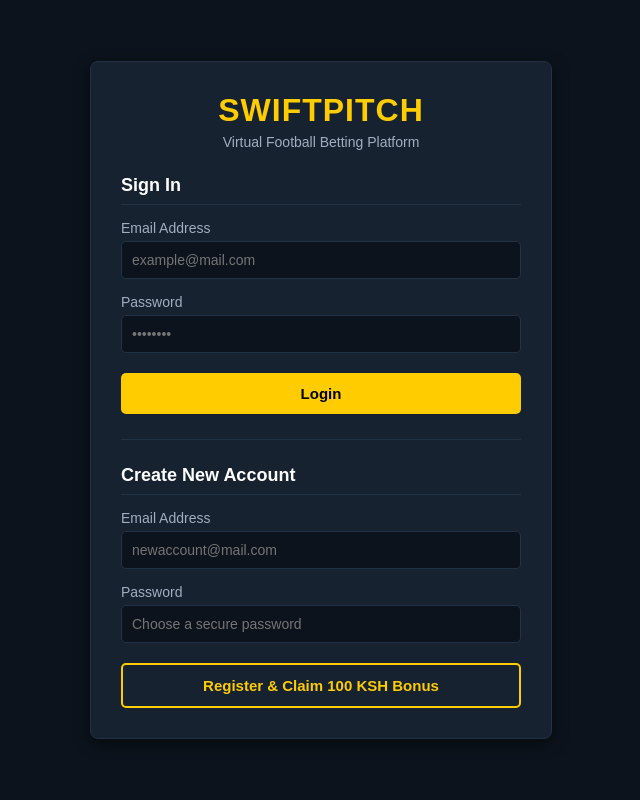
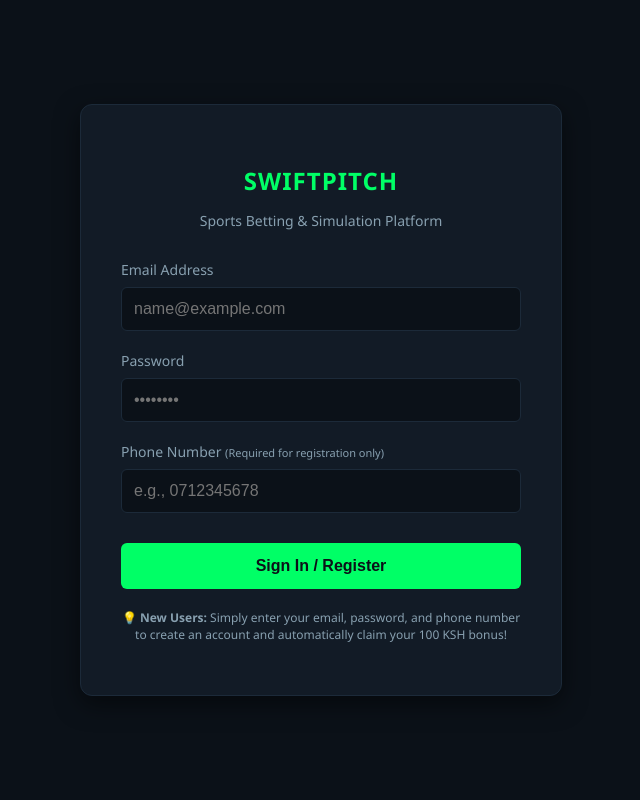
Before and after one commit to rayankanja793-art/Ceru.lean, a Python web app: template templates/login.html in a window 1280 px wide. Shown: the whole page, without its empty margins (319-959 px from the left). Run offline with Jinja, Linux system fonts and the light colour scheme; the template is opened without the code that fills it, so the values that code supplies are empty.

Commit message:
Update login.html

```diff
--- a/templates/login.html
+++ b/templates/login.html
@@ -3,64 +3,142 @@
 <head>
     <meta charset="UTF-8">
     <meta name="viewport" content="width=device-width, initial-scale=1.0">
-    <title>SwiftPitch - Sign In</title>
+    <title>SwiftPitch - Login & Registration</title>
     <style>
-        body { font-family: Arial, sans-serif; background-color: #0c131c; color: white; display: flex; justify-content: center; align-items: center; min-height: 100vh; margin: 0; padding: 20px; box-sizing: border-box; }
-        .login-container { background-color: #16222f; padding: 30px; border-radius: 8px; border: 1px solid #223245; width: 100%; max-width: 400px; box-shadow: 0 4px 15px rgba(0,0,0,0.5); }
-        h1 { color: #ffcc00; text-align: center; margin-top: 0; margin-bottom: 5px; font-size: 32px; letter-spacing: 1px; }
-        .subtitle { text-align: center; color: #a0aec0; font-size: 14px; margin-bottom: 25px; }
-        h2 { color: #fff; font-size: 18px; margin-top: 0; margin-bottom: 15px; border-bottom: 1px solid #223245; padding-bottom: 8px; }
-        .form-group { margin-bottom: 15px; }
-        label { display: block; margin-bottom: 5px; color: #a0aec0; font-size: 14px; }
-        input[type="email"], input[type="password"] { width: 100%; padding: 10px; border-radius: 5px; border: 1px solid #223245; background-color: #0c131c; color: white; box-sizing: border-box; font-size: 14px; }
-        input:focus { border-color: #ffcc00; outline: none; }
-        .btn { background-color: #ffcc00; color: black; border: none; padding: 12px; border-radius: 5px; cursor: pointer; font-weight: bold; width: 100%; font-size: 15px; margin-top: 5px; }
-        .btn:hover { background-color: #e6b800; }
-        .alert { background-color: rgba(255, 51, 51, 0.15); border: 1px solid #ff3333; color: #ff3333; padding: 12px; border-radius: 5px; margin-bottom: 20px; font-size: 14px; text-align: center; }
-        .divider { border: 0; border-top: 1px solid #223245; margin: 25px 0; }
+        body {
+            background-color: #0b1118;
+            color: #ffffff;
+            font-family: 'Segoe UI', Tahoma, Geneva, Verdana, sans-serif;
+            display: flex;
+            justify-content: center;
+            align-items: center;
+            height: 100vh;
+            margin: 0;
+        }
+        .login-container {
+            background-color: #121b26;
+            padding: 40px;
+            border-radius: 12px;
+            box-shadow: 0 8px 24px rgba(0,0,0,0.5);
+            width: 100%;
+            max-width: 400px;
+            border: 1px solid #1c2a39;
+            text-align: center;
+        }
+        h2 {
+            margin-bottom: 10px;
+            color: #00ff66;
+            letter-spacing: 1px;
+        }
+        p.subtitle {
+            color: #88a0b0;
+            font-size: 14px;
+            margin-bottom: 30px;
+        }
+        .form-group {
+            margin-bottom: 20px;
+            text-align: left;
+        }
+        label {
+            display: block;
+            margin-bottom: 8px;
+            font-size: 14px;
+            color: #88a0b0;
+        }
+        input {
+            width: 100%;
+            padding: 12px;
+            border-radius: 6px;
+            border: 1px solid #1c2a39;
+            background-color: #0b1118;
+            color: #ffffff;
+            box-sizing: border-box;
+            font-size: 16px;
+        }
+        input:focus {
+            outline: none;
+            border-color: #00ff66;
+        }
+        .btn {
+            width: 100%;
+            padding: 14px;
+            background-color: #00ff66;
+            color: #0b1118;
+            border: none;
+            border-radius: 6px;
+            font-size: 16px;
+            font-weight: bold;
+            cursor: pointer;
+            transition: background 0.2s;
+            margin-top: 10px;
+        }
+        .btn:hover {
+            background-color: #00cc55;
+        }
+        .alert {
+            padding: 12px;
+            border-radius: 6px;
+            margin-bottom: 20px;
+            font-size: 14px;
+            text-align: left;
+        }
+        .alert-success {
+            background-color: rgba(0, 255, 102, 0.1);
+            border: 1px solid #00ff66;
+            color: #00ff66;
+        }
+        .alert-danger {
+            background-color: rgba(255, 51, 51, 0.1);
+            border: 1px solid #ff3333;
+            color: #ff3333;
+        }
+        .info-note {
+            font-size: 12px;
+            color: #88a0b0;
+            margin-top: 20px;
+        }
     </style>
 </head>
 <body>
 
 <div class="login-container">
-        <h1>SWIFTPITCH</h1>
-        <div class="subtitle">Virtual Football Betting Platform</div>
+    <h2>SWIFTPITCH</h2>
+    <p class="subtitle">Sports Betting & Simulation Platform</p>
 
-        {% with messages = get_flashed_messages() %}
-            {% if messages %}
-                {% for message in messages %}
-                    <div class="alert">{{ message }}</div>
-                {% endfor %}
+    {% if message %}
+        <div class="alert alert-success">
+            {{ message }}
+        </div>
     {% endif %}
-        {% endwith %}
+
+    {% if error %}
+        <div class="alert alert-danger">
+            {{ error }}
+        </div>
+    {% endif %}
 
     <form action="/login" method="POST">
-            <h2>Sign In</h2>
         <div class="form-group">
-                <label>Email Address</label>
-                <input type="email" name="email" placeholder="example@mail.com" required>
+            <label for="email">Email Address</label>
+            <input type="email" id="email" name="email" placeholder="name@example.com" required>
         </div>
+
         <div class="form-group">
-                <label>Password</label>
-                <input type="password" name="password" placeholder="••••••••" required>
+            <label for="password">Password</label>
+            <input type="password" id="password" name="password" placeholder="••••••••" required>
         </div>
-            <button type="submit" class="btn">Login</button>
+
+        <div class="form-group">
+            <label for="phone">Phone Number <span style="color: #88a0b0; font-size: 11px;">(Required for registration only)</span></label>
+            <input type="text" id="phone" name="phone" placeholder="e.g., 0712345678">
+        </div>
+
+        <button type="submit" class="btn">Sign In / Register</button>
     </form>
 
-        <div class="divider"></div>
-
-        <form action="/register" method="POST">
-            <h2>Create New Account</h2>
-            <div class="form-group">
-                <label>Email Address</label>
-                <input type="email" name="email" placeholder="newaccount@mail.com" required>
-            </div>
-            <div class="form-group">
-                <label>Password</label>
-                <input type="password" name="password" placeholder="Choose a secure password" required>
-            </div>
-            <button type="submit" class="btn" style="background-color: transparent; border: 2px solid #ffcc00; color: #ffcc00;">Register & Claim 100 KSH Bonus</button>
-        </form>
+    <p class="info-note">
+        💡 <strong>New Users:</strong> Simply enter your email, password, and phone number to create an account and automatically claim your 100 KSH bonus!
+    </p>
 </div>
 
 </body>
```
Lines whose indentation alone changed are shown as unchanged.
